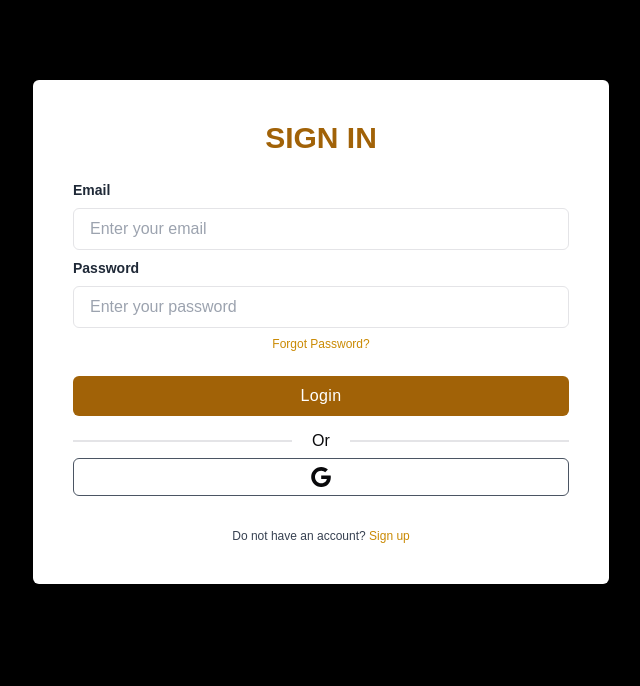
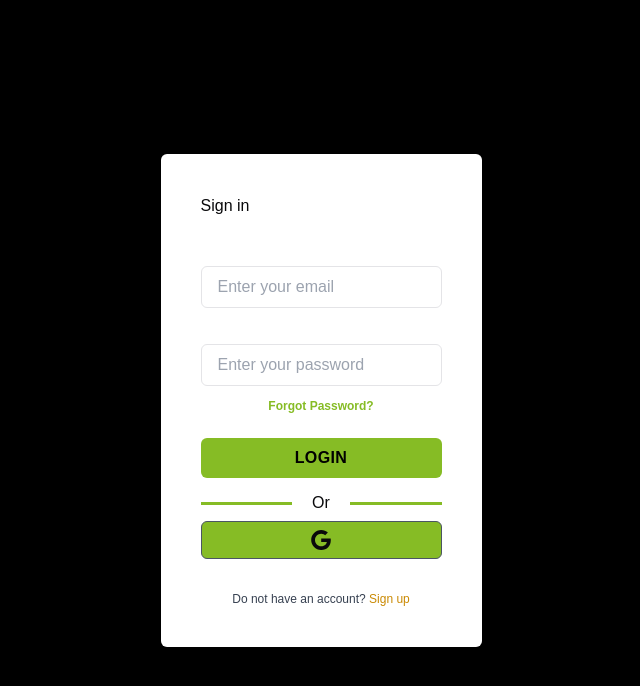
Before and after one commit to NurFakhiraMohdSaufi/Chat-App, a Next.js app: page /login in a window 1280 px wide. Shown: the top 686 px of the page, without its empty margins (319-959 px from the left). Built offline with nearby package versions, Linux system fonts and the light colour scheme.

Commit message:
Modified UI

```diff
--- a/src/styles/Auth.css
+++ b/src/styles/Auth.css
@@ -1,40 +1,75 @@
 .auth-container {
-    @apply relative flex flex-col justify-center my-20;
+    @apply h-screen flex relative bg-black;
+}
+
+.auth-background {
+    @apply w-full relative flex;
 }
 
 .card-auth {
-    @apply w-full p-10 m-auto bg-white rounded-md shadow-xl lg:max-w-xl;
+    @apply p-10 m-auto bg-white rounded-md shadow-xl lg:max-w-xl;
 }
 
-.headerName {
-    @apply text-3xl font-semibold text-center text-yellow-700 uppercase;
+.form-card {
+    @apply absolute mezzo flex flex-col;
 }
+
+.header-container {
+    @apply absolute top-0 p-8 flex justify-between w-full items-center;
+}
+
+.header-title {
+    @apply text-4xl text-black uppercase font-bold;
+}
+
+.header-t {
+    @apply text-3xl font-semibold text-center text-whatsapp uppercase;
+}
+
 .alert-warning {
     @apply text-red-500 text-center bg-white border rounded-md border-red-400;
 }
 
 .label {
-    @apply block text-sm font-semibold text-gray-800;
+    @apply block text-sm text-center font-semibold text-white mt-3 mb-1;
 }
 
 .input {
-    @apply block w-full px-4 py-2 mt-2 text-yellow-700 bg-white border rounded-md focus:border-yellow-400 focus:ring-yellow-300 focus:outline-none focus:ring focus:ring-opacity-40;
+    @apply block w-full px-4 py-2 text-black bg-white border rounded-md focus:border-whatsapp focus:ring-whatsapp focus:outline-none focus:ring focus:ring-opacity-40;
 }
 .button-submit {
-    @apply w-full px-4 py-2 tracking-wide text-white transition-colors duration-200 transform bg-yellow-700 rounded-md hover:bg-yellow-600 focus:outline-none focus:bg-yellow-600;
+    @apply w-full px-4 py-2 tracking-wide text-black transition-colors duration-200 transform bg-whatsapp uppercase font-bold rounded-md hover:bg-opacity-50 focus:outline-none focus:bg-whatsapp;
 }
 .button-google {
-    @apply flex items-center justify-center w-full p-2 border border-gray-600 rounded-md hover:bg-yellow-200 focus:ring-2 focus:ring-offset-1 focus:ring-violet-600;
+    @apply flex items-center justify-center w-full bg-whatsapp p-2 border border-gray-600 rounded-md hover:bg-whatsapp focus:ring-2 focus:ring-offset-1 hover:bg-opacity-50;
 }
 .or-area {
-    @apply relative flex items-center justify-center w-full mt-6 border border-t;
+    @apply relative flex items-center justify-center w-full mt-6 border border-b-2 border-whatsapp;
+}
+.or-text {
+    @apply absolute px-5 bg-black text-white;
+}
+.no-acc-text {
+    @apply mt-8 text-sm font-light text-center text-gray-300;
+}
+.link-text {
+    @apply font-medium text-whatsapp hover:underline;
 }
 .icon-google {
     @apply w-5 h-5 fill-current;
 }
 .forgot-password-label {
-    @apply mt-1 text-xs font-light text-center text-gray-700;
+    @apply m-3 text-xs font-light text-center text-whatsapp;
 }
 .forgot-password-button {
-    @apply font-medium text-yellow-600 hover:underline;
+    @apply font-medium font-bold text-whatsapp hover:underline;
 }
+
+h1 {
+    font-family: Montserrat, sans-serif;
+}
+
+.mezzo {
+    top: 10%;
+    left: 50%;
+}
```
Also changed, not shown: src/styles/Chat.css (+2 -23 lines), src/styles/ListChat.css (+32 -6 lines).
